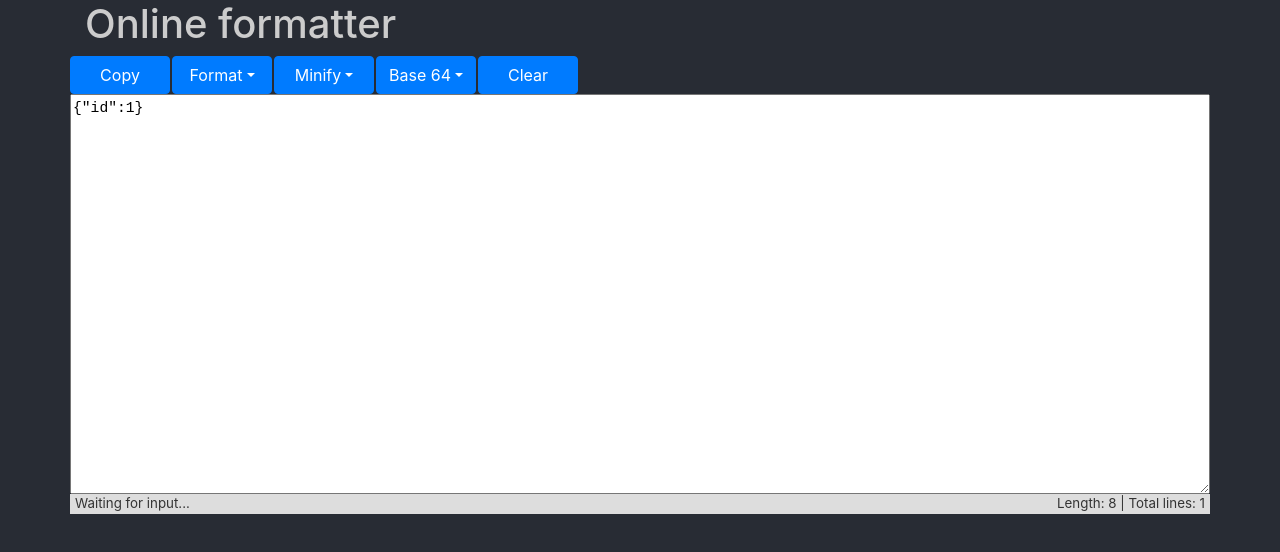
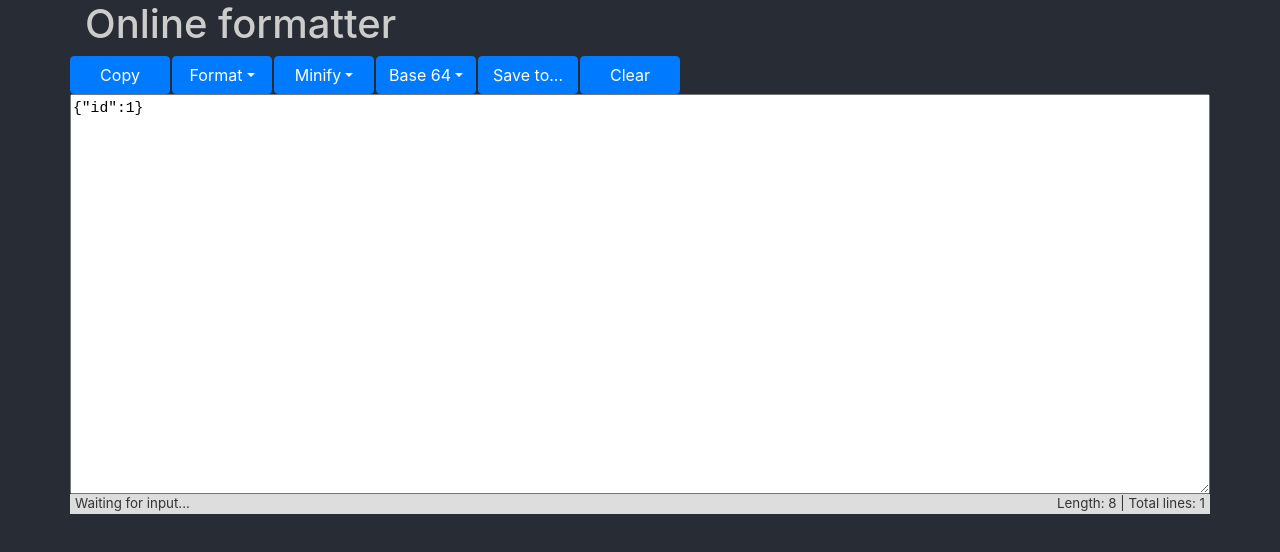
Before and after one commit to aaronarriero/onlineformatter, a React (Create React App) app: page / in a window 1280 px wide. Shown: the top 552 px of the page. Built offline with nearby package versions, Linux system fonts and the light colour scheme.

Commit message:
Added a Save to... button.

```diff
--- a/package.json
+++ b/package.json
@@ -7,6 +7,7 @@
     "@testing-library/react": "^11.2.6",
     "@testing-library/user-event": "^12.8.3",
     "bootstrap": "^4.6.0",
+    "file-saver": "^2.0.5",
     "react": "^17.0.2",
     "react-bootstrap": "^1.5.2",
     "react-dom": "^17.0.2",
--- a/src/components/Formatter.js
+++ b/src/components/Formatter.js
@@ -1,6 +1,7 @@
 import React, {Component} from "react";
 import {Button, Container, Dropdown, DropdownButton, Row} from "react-bootstrap";
 import StatusBar from "./StatusBar";
+import { saveAs } from 'file-saver';
 
 class Formatter extends Component {
     constructor(props) {
@@ -18,6 +19,7 @@ class Formatter extends Component {
         this.minifyJSON = minifyJSON.bind(this)
         this.copyToClipboard = copyToClipboard.bind(this)
         this.clear = clear.bind(this)
+        this.save = save.bind(this)
     }
 
     render() {
@@ -59,6 +61,13 @@ class Formatter extends Component {
                     </DropdownButton>
                     <Button
                         variant='primary'
+                        title='Save to...'
+                        id='save'
+                        onClick={this.save}>
+                        Save to...
+                    </Button>
+                    <Button
+                        variant='primary'
                         title='Clear'
                         id='clear'
                         onClick={this.clear}>
@@ -97,6 +106,16 @@ function copyToClipboard(e) {
 function clear() {
     this.setState({text: ''})
     this.setState({statusMessage: 'Text cleared'})
+}
+
+function save() {
+    try {
+        var blob = new Blob([this.state.text], {type: "text/plain;charset=utf-8"});
+        saveAs(blob, "pasta.txt");
+        this.setState({statusMessage: 'Saved contents to file'})
+    } catch (e) {
+        this.setState({statusMessage: 'Saving files is not supported by your browser'})
+    }
 }
 
 function formatJSON() {
--- a/src/index.js
+++ b/src/index.js
@@ -4,6 +4,7 @@ import './index.css';
 import 'bootstrap/dist/css/bootstrap.min.css';
 import App from './App';
 import reportWebVitals from './reportWebVitals';
+import 'highlight.js/styles/github.css';
 
 ReactDOM.render(
   <React.StrictMode>
```
Also changed, not shown: 1 other file (tests, documents, lock files or other folders).
